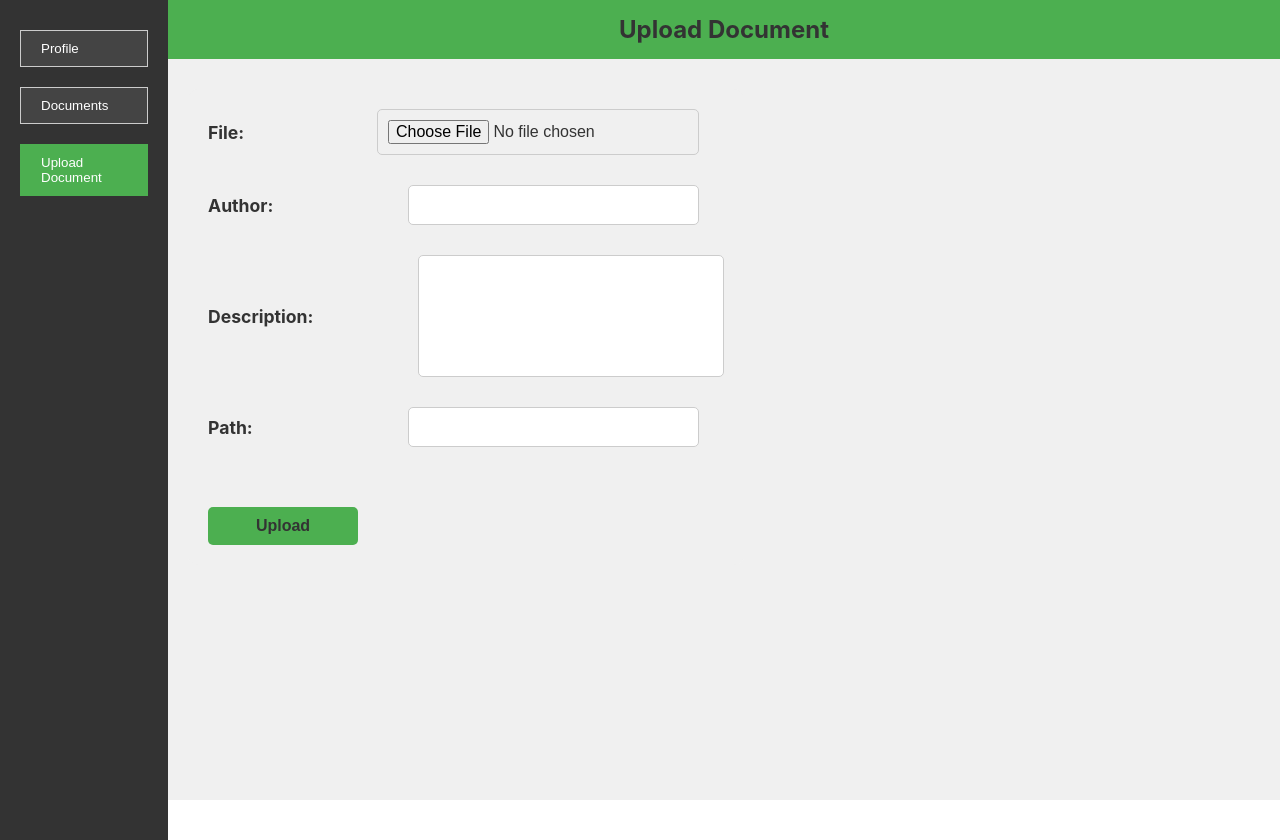
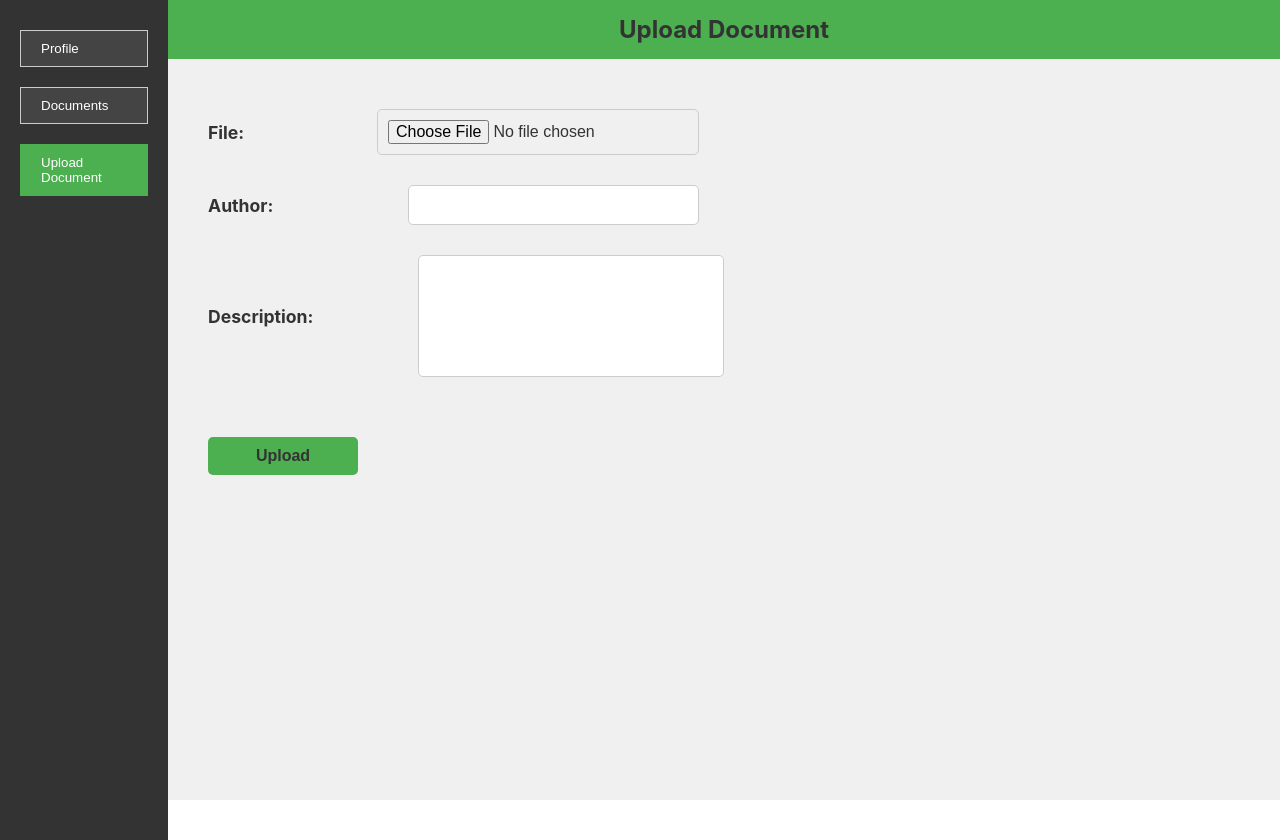
Before and after one commit to Norace2002/SWEN3, a React (Create React App) app in the folder webserver/: page /upload in a window 1280 px wide. Built offline with nearby package versions, Linux system fonts and the light colour scheme.

Commit message:
Changes: - removed path/url from document model, backend and frontend since it wasnt necessary - reverted openapi documentation to / instead of /openapi

```diff
--- a/webserver/src/paperless/upload.js
+++ b/webserver/src/paperless/upload.js
@@ -19,7 +19,6 @@ function UploadPage() {
         const file = selectedFile;
         const author = document.getElementById("input_author").value;
         const description = document.getElementById("input_description").value;
-        const fileUrl = document.getElementById("input_path").value;
 
         //----------------------------------
 
@@ -33,8 +32,8 @@ function UploadPage() {
 
         const uploadDocument = '{"id": "' + uid + '", "title": "' + title + '", "author": "' +
                                 author + '", "description": "' + description + '", "uploadDate": "' +
-                                currentDate + '", "fileType": "' + fileType + '", "fileSize": ' +
-                                fileSize + ', "fileUrl": "' + fileUrl + '", "ocrReadable": "' + ocr +'"}'
+                                currentDate + '", "fileType": "' + fileType + '", "fileSize": "' +
+                                fileSize + '", "ocrReadable": "' + ocr +'"}'
 
         console.log(uploadDocument);
 
@@ -80,10 +79,6 @@ function UploadPage() {
                     <label className="label">Description:</label>
                     <textarea id="input_description"></textarea>
                 </div>
-                <div className="form-row">
-                    <label className="label">Path:</label>
-                    <input id="input_path" className="input-field" type="text" />
-                </div>
                 <button className="upload-button" onClick={uploadFile}>Upload</button>
             </div>
         </div>
```
Also changed, not shown: 6 other files (tests, documents, lock files or other folders).
